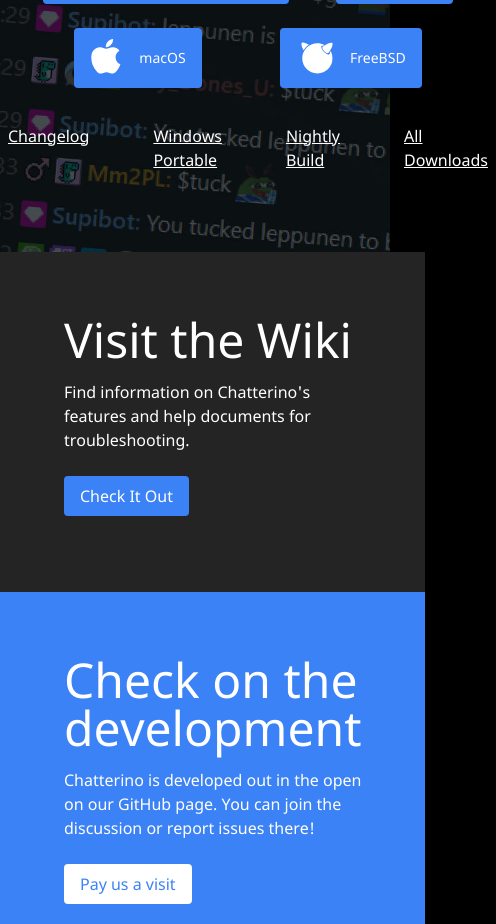
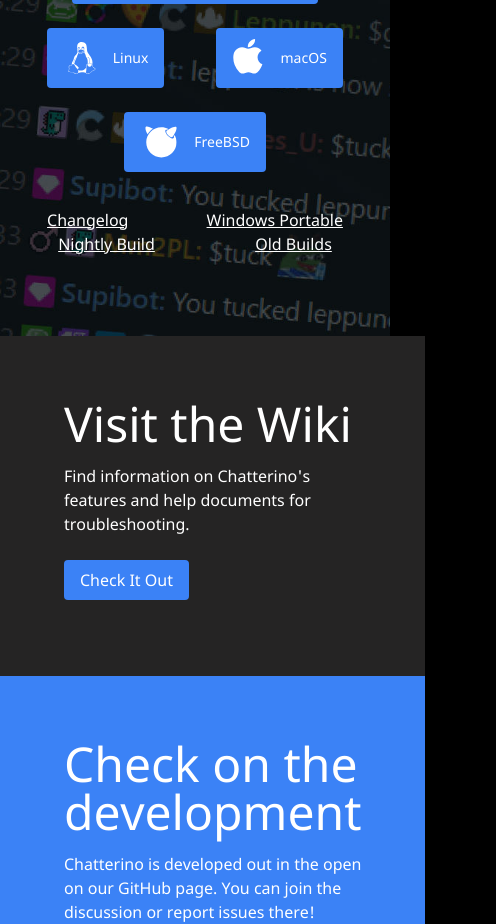
Before and after one commit to Chatterino/website, a Next.js app: page / in a window 390 px wide. Shown: the part 5220-6144 px from the top of the page, 496 px wide, since content can reach past the window. Built offline with nearby package versions, Linux system fonts and the light colour scheme.

Commit message:
fixed layout on small phone screens

```diff
--- a/components/link.js
+++ b/components/link.js
@@ -1,10 +1,13 @@
 // @ts-check
 import React from "react";
 
-function Link({ href, children }) {
+/**
+ * @param {{ href: string; className?: string; children: boolean | React.ReactChild | React.ReactFragment | React.ReactPortal; }} params
+ */
+function Link(params) {
   return (
-    <a href={href} className="underline">
-      {children}
+    <a href={params.href} className={"underline " + (params.className ?? "")}>
+      {params.children}
     </a>
   );
 }
--- a/pages/index.js
+++ b/pages/index.js
@@ -325,11 +325,19 @@
           <SmallDownloadButton data={freeBsd} />
         </div>
 
-        <div className="flex space-x-16 justify-center">
-          <Link href="changelog">Changelog</Link>
-          <Link href={windowsPortable}>Windows Portable</Link>
-          <Link href={nightly}>Nightly Build</Link>
-          <Link href={allDownloads}>All Downloads</Link>
+        <div className="flex flex-wrap justify-around">
+          <Link className="px-4" href="changelog">
+            Changelog
+          </Link>
+          <Link className="px-4" href={windowsPortable}>
+            Windows Portable
+          </Link>
+          <Link className="px-4" href={nightly}>
+            Nightly Build
+          </Link>
+          <Link className="px-4" href={allDownloads}>
+            Old Builds
+          </Link>
         </div>
       </div>
     </Section>
```
